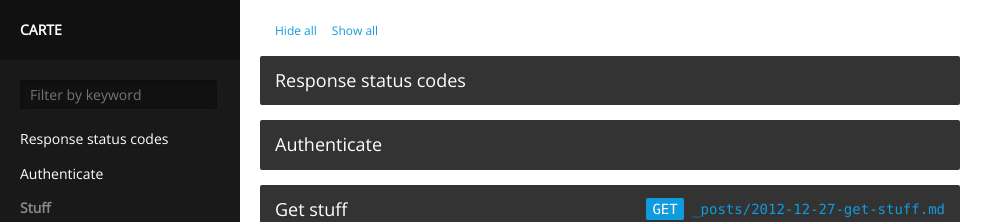
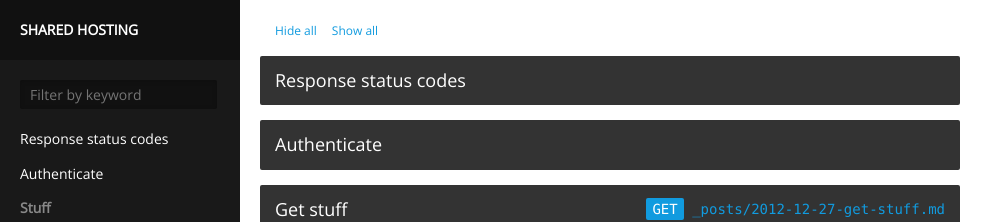
Before and after one commit to sharedhosting/sharedhosting.github.io, a Jekyll site: the page built from index.html, in a window 1280 px wide. Shown: the top 222 px of the page, without its empty margins (0-1003 px from the left). Built offline with Jekyll 4.4.1, drawn with Linux system fonts in a browser that asks for light colours.

Commit message:
Update _config.yml

```diff
--- a/_config.yml
+++ b/_config.yml
@@ -3,4 +3,4 @@ exclude: ['README.markdown']
 permalink: ':title'
 pygments: true
 safe: false
-title: 'Carte'
+title: 'Shared Hosting'
```
